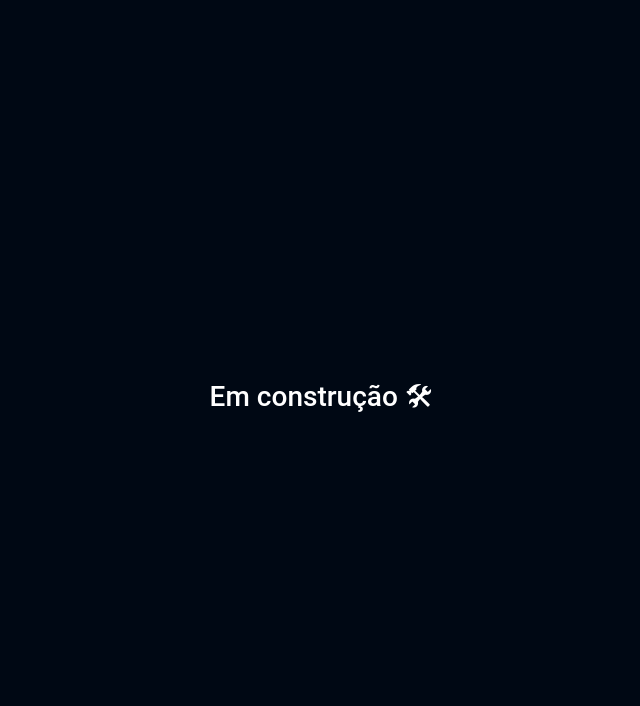
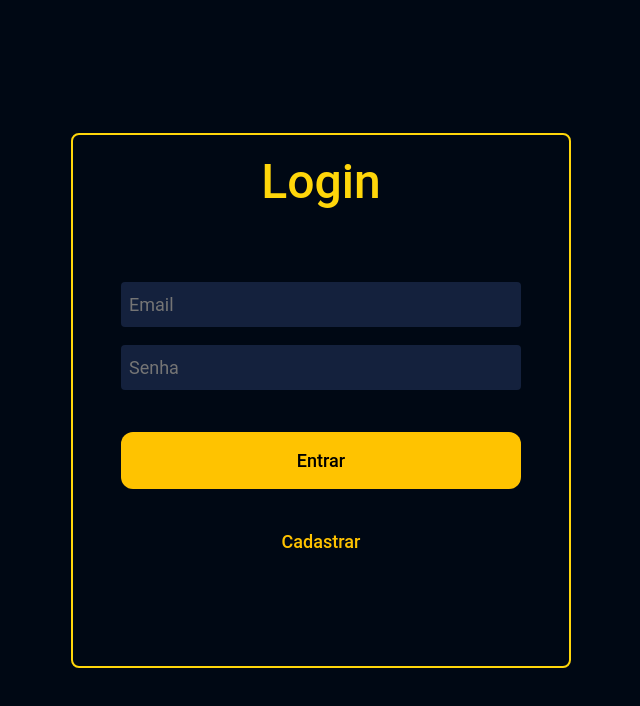
Before and after one commit to leoleite13k/go-dev-app, a React (Create React App) app: page / in a window 1280 px wide. Shown: the top 706 px of the page, without its empty margins (319-959 px from the left). Built offline with nearby package versions, Linux system fonts and the light colour scheme.

Commit message:
feat: implementated signIn and hooks global

```diff
--- a/src/App.tsx
+++ b/src/App.tsx
@@ -2,12 +2,14 @@ import React from 'react';
 import { BrowserRouter } from 'react-router-dom';
 
 import GlobalStyle from './styles/global';
-
+import AppProvider from './hooks';
 import Routes from './routes';
 
 const App: React.FC = () => (
   <BrowserRouter>
+    <AppProvider>
       <Routes />
+    </AppProvider>
     <GlobalStyle />
   </BrowserRouter>
 );
--- a/src/components/Button/Primary/styles.ts
+++ b/src/components/Button/Primary/styles.ts
@@ -3,13 +3,14 @@ import { lighten } from 'polished';
 
 export const Button = styled.button`
   width: 100%;
-  max-width: 400px;
   padding: 18px 0px 18px;
+  margin-bottom: 24px;
   border-radius: 12px;
-  font-size: 24px;
   background-color: #FFC300;
+  font-size: 18px;
+  font-weight: 500;
 
-  transition: background-color 2s;
+  transition: background-color 1s;
 
   &:hover {
     background-color: ${lighten(0.16, '#FFC300')};
--- a/src/components/Button/Secundary/styles.ts
+++ b/src/components/Button/Secundary/styles.ts
@@ -3,14 +3,14 @@ import { lighten } from 'polished';
 
 export const Button = styled.button`
   width: 100%;
-  max-width: 400px;
   padding: 18px 0px 18px;
-  border-radius: 12px;
-  font-size: 24px;
+  margin-bottom: 24px;
+  background-color: transparent;
+  font-size: 18px;
+  font-weight: 500;
   color: #FFC300;
-  background-color: transparent;
 
-  transition: color 2s;
+  transition: color 1s;
 
   &:hover {
     color: ${lighten(0.2, '#FFC300')};
--- /dev/null
+++ b/src/components/Input/index.tsx
@@ -0,0 +1,10 @@
+import React from 'react';
+
+import { IInput } from './interface';
+import { InputText } from './styles';
+
+export const Input: React.FC<IInput> = ({ name, ...rest }) => {
+  return (
+    <InputText name={name} {...rest} />
+  );
+}
--- /dev/null
+++ b/src/components/Input/interface.ts
@@ -0,0 +1,5 @@
+import { InputHTMLAttributes } from 'react';
+
+export interface IInput extends InputHTMLAttributes<HTMLInputElement> {
+  name?: string
+}
--- /dev/null
+++ b/src/components/Input/styles.ts
@@ -0,0 +1,13 @@
+import styled from 'styled-components';
+
+export const InputText = styled.input`
+  width: 100%;
+  border: none;
+  color: #DDDDDD;
+  font-size: 18px;
+  padding: 12px 8px;
+  border-radius: 4px;
+  background-color: #14213D;
+
+  margin-bottom: 18px;
+`;
--- /dev/null
+++ b/src/hooks/index.tsx
@@ -0,0 +1,11 @@
+import React from 'react';
+
+import { AuthProvider } from './auth';
+
+const AppProvider: React.FC = ({ children }) => (
+  <AuthProvider>
+    {children}
+  </AuthProvider>
+);
+
+export default AppProvider;
--- a/src/pages/Home/index.tsx
+++ b/src/pages/Home/index.tsx
@@ -3,7 +3,7 @@ import React from 'react';
 // import { Container } from './styles';
 
 const Home: React.FC = () => {
-  return <div />;
+  return <h1>Em construção 🛠</h1>;
 }
 
 export default Home;
--- a/src/pages/SignIn/index.tsx
+++ b/src/pages/SignIn/index.tsx
@@ -1,11 +1,34 @@
-import React from 'react';
+import React, { useState } from 'react';
+import { useHistory } from 'react-router-dom';
 
-import { Container } from './styles';
+import { useAuth } from '../../hooks/auth'
+import { Input } from '../../components/Input';
+import { ButtonPrimary, ButtonSecundary } from '../../components/Button';
+import { Container, Card } from './styles';
 
 const SignIn: React.FC = () => {
+  const [email, setEmail]= useState('');
+  const [password, setPassword]= useState('');
+  const { signIn } = useAuth();
+  const history = useHistory();
+
+  const handleSignIn = async () => {
+    await signIn({ email, password })
+    history.push('/home');
+  }
+
   return (
     <Container>
-      <h1>Em construção 🛠</h1>
+      <Card>
+        <h1>Login</h1>
+        <Input placeholder="Email" onChange={event => setEmail(event.target.value)} />
+        <Input placeholder="Senha" type="password" onChange={event => setPassword(event.target.value)} />
+
+        <div>
+          <ButtonPrimary onClick={handleSignIn} text="Entrar" />
+          <ButtonSecundary onClick={() => history.push('/SignUp')} text="Cadastrar" />
+        </div>
+      </Card>
     </Container>
   );
 }
--- a/src/pages/SignIn/styles.ts
+++ b/src/pages/SignIn/styles.ts
@@ -4,6 +4,34 @@ export const Container = styled.div`
   height: 100vh;
   display: flex;
   flex: 1;
+  flex-direction: column;
   justify-content: center;
   align-items: center;
+  padding: 29px;
 `;
+
+export const Card = styled.div`
+  max-width: 500px;
+  width: 100%;
+  border-radius: 8px;
+  padding: 29px;
+  border: 2px solid #FFD60A;
+  background-color: #000814;
+  padding: 18px 48px 72px;
+
+  display: flex;
+  flex-direction: column;
+  align-items: center;
+
+  > h1 {
+    text-align: center;
+    font-size: 48px;
+    margin-bottom: 72px;
+    color: #FFD60A
+  }
+
+  > div {
+    width: 100%;
+    margin-top: 24px;
+  }
+`;
```
Also changed, not shown: src/hooks/auth/index.tsx (line endings or trailing spaces).
